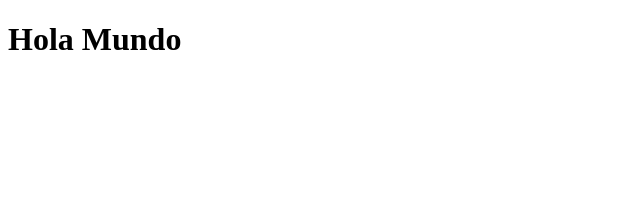
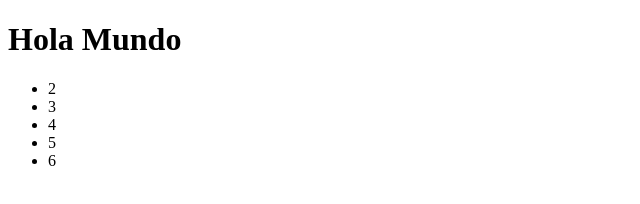
Before and after one commit to Aper99/prueba, a plain HTML site: page index.html in a window 1280 px wide. Shown: the full height of the page, 0-640 px from the left. Drawn offline with Linux system fonts and the light colour scheme.

Commit message:
Agregado lista

```diff
--- a/index.html
+++ b/index.html
@@ -8,5 +8,14 @@
 </head>
 <body>
     <h1>Hola Mundo</h1>
+
+    <ul>
+        <li>2</li>
+        <li>3</li>
+        <li>4</li>
+        <li>5</li>
+        <li>6</li>
+    </ul>
+
 </body>
 </html>
```
